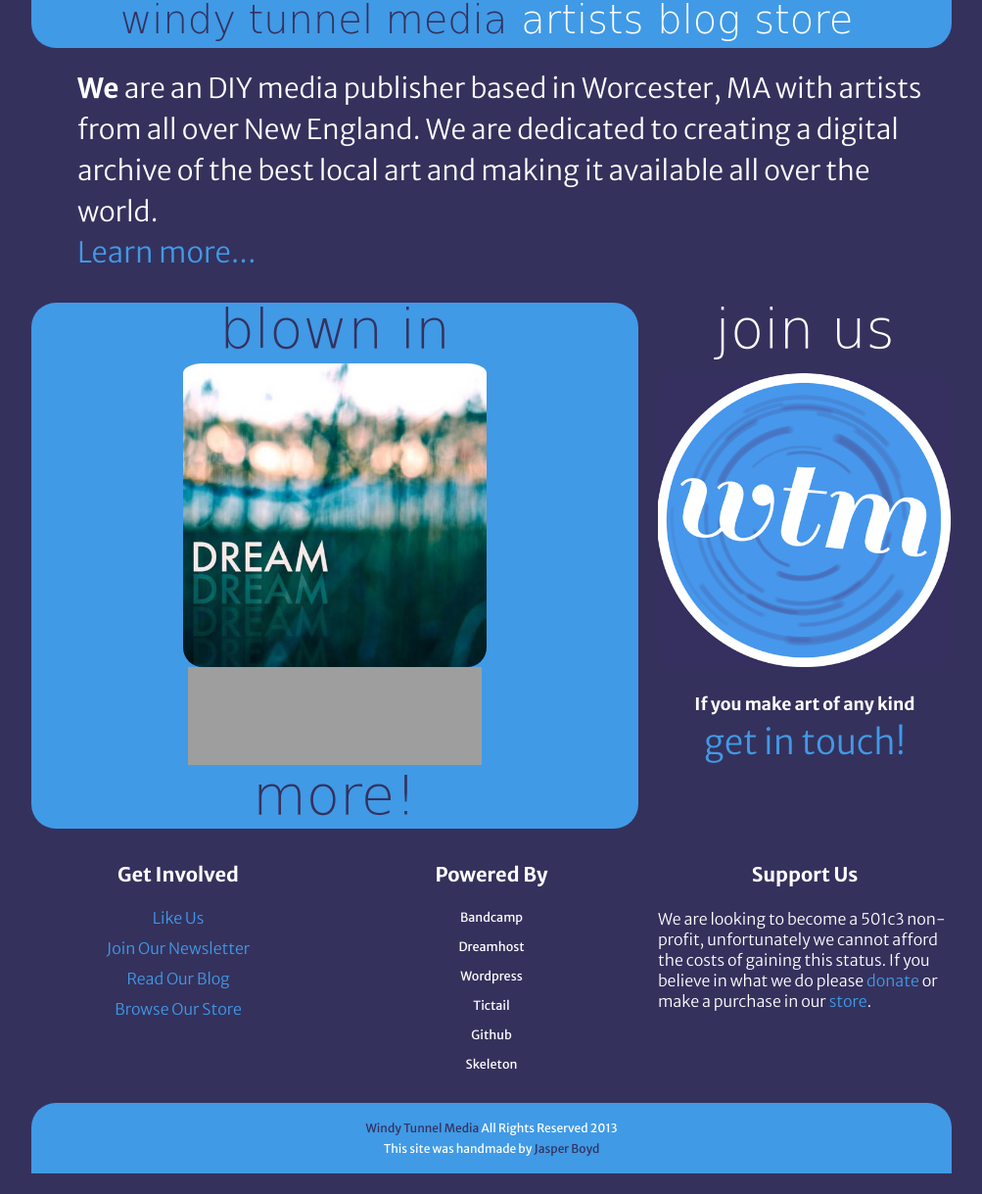
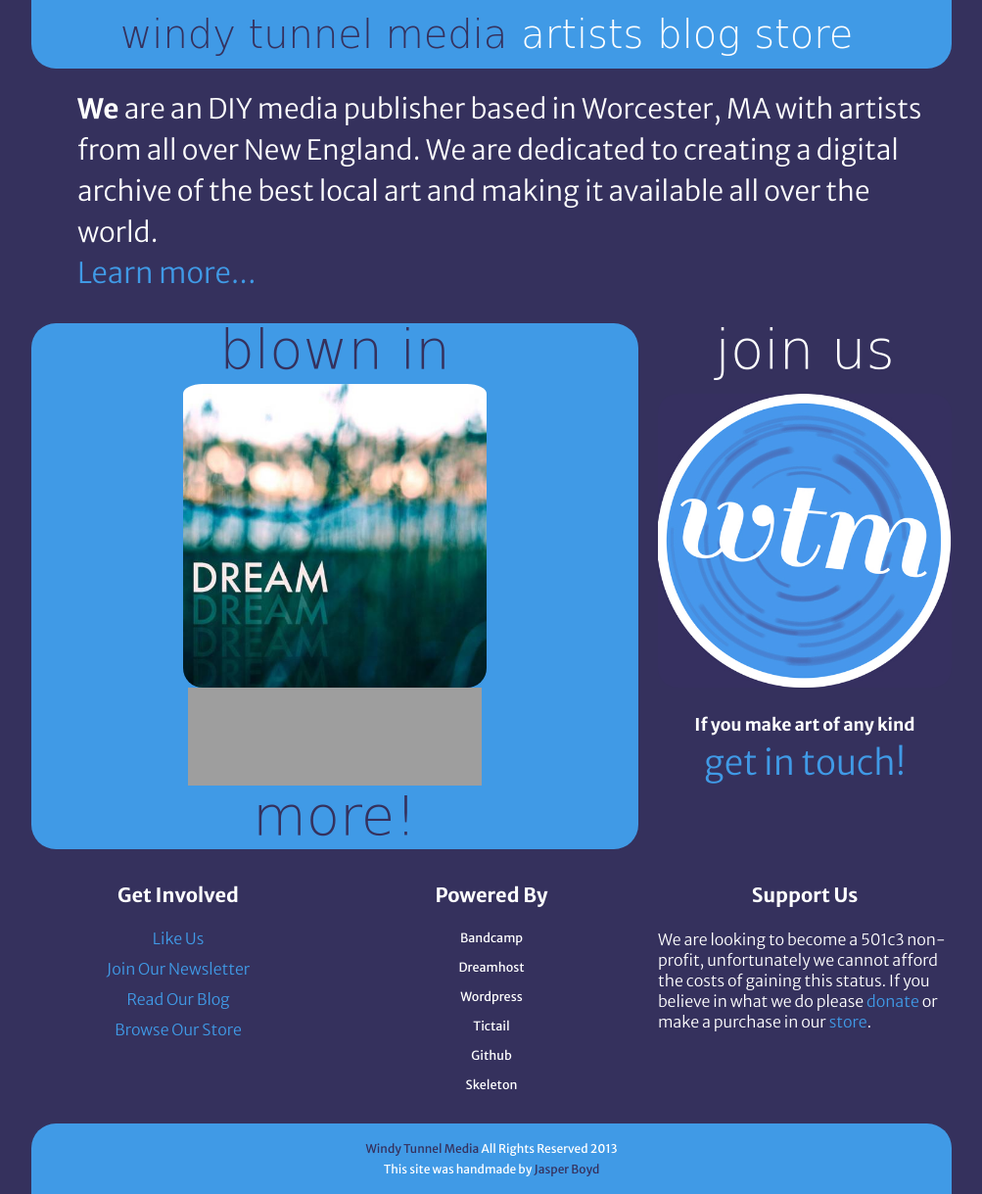
Before and after one commit to jasperboyd/windytunnelmedia, a PHP site: page / in a window 1280 px wide. Shown: the whole page at 98% size, without its empty margins (138-1141 px from the left). Before the commit the page ends 1198 px from the top, so only its background shows below. Run offline with PHP 8.4, Linux system fonts and the light colour scheme; some libraries are stand-ins or nearby versions; some web fonts are replaced; grey boxes are pictures that could not be loaded.

Commit message:
minor fixes

```diff
--- a/halfs.html
+++ b/halfs.html
@@ -54,8 +54,8 @@
 			<nav>
 				<a href="http://www.windytunnel.co" id="title">windy tunnel media</a>
 				<a id="artistslink">artists</a>
-				<a href="http://blog.windytunnel.co">blog</a>
-				<a href="http://store.windytunnel.co">store</a>
+				<a id="bloglink" href="http://blog.windytunnel.co">blog</a>
+				<a id="storelink" href="http://store.windytunnel.co">store</a>
 			</nav>
 			<div id="artists" class="selected initblank">
 				<a>Alexander Ross</a>
--- a/index.html
+++ b/index.html
@@ -53,8 +53,8 @@
 			<nav>
 				<a id="title" class="selected">windy tunnel media</a>
 				<a id="artistslink">artists</a>
-				<a href="http://blog.windytunnel.co">blog</a>
-				<a href="http://store.windytunnel.co">store</a>
+				<a id="bloglink" href="http://blog.windytunnel.co">blog</a>
+				<a id="storelink" href="http://store.windytunnel.co">store</a>
 			</nav>
 			<div id="artists" class="selected initblank">
 				<a>Alexander Ross</a>
--- a/nnf.html
+++ b/nnf.html
@@ -54,8 +54,8 @@
 			<nav>
 				<a href="http://www.windytunnel.co" id="title">windy tunnel media</a>
 				<a id="artistslink">artists</a>
-				<a href="http://blog.windytunnel.co">blog</a>
-				<a href="http://store.windytunnel.co">store</a>
+				<a id="bloglink" href="http://blog.windytunnel.co">blog</a>
+				<a id="storelink" href="http://store.windytunnel.co">store</a>
 			</nav>
 			<div id="artists" class="selected initblank">
 				<a>Alexander Ross</a>
--- a/stylesheets/layout.css
+++ b/stylesheets/layout.css
@@ -108,6 +108,8 @@ nav {
 nav a {
 	font-size:  2em;
 	margin-right: 10px;
+	display: inline-block;
+	line-height: 125%;
 	font-family: 'Sail', cursive;
 }
 
@@ -196,7 +198,11 @@ a
 #header #artistslink:hover,
 #header #artistslink:visited:hover,
 #header .artsel,
-#header .artsel:visited
+#header .artsel:visited,
+#header #bloglink:hover,
+#header #bloglink:visited:hover,
+#header #storelink:hover,
+#header #storelink:visited:hover
 {
 	color: #35315d;
 }
@@ -289,6 +295,7 @@ a:hover {
 #artists a,
 #artists a:visited
 {
+	display: inline-block;
 	line-height: 200%;
 	font-size: 1.5em;
 	padding: 0 8px 0 8px;
```
Also changed, not shown: images/banner.jpg (deleted), images/divide.jpg (deleted), images/tile.gif (deleted), images/tile.jpg (deleted).
